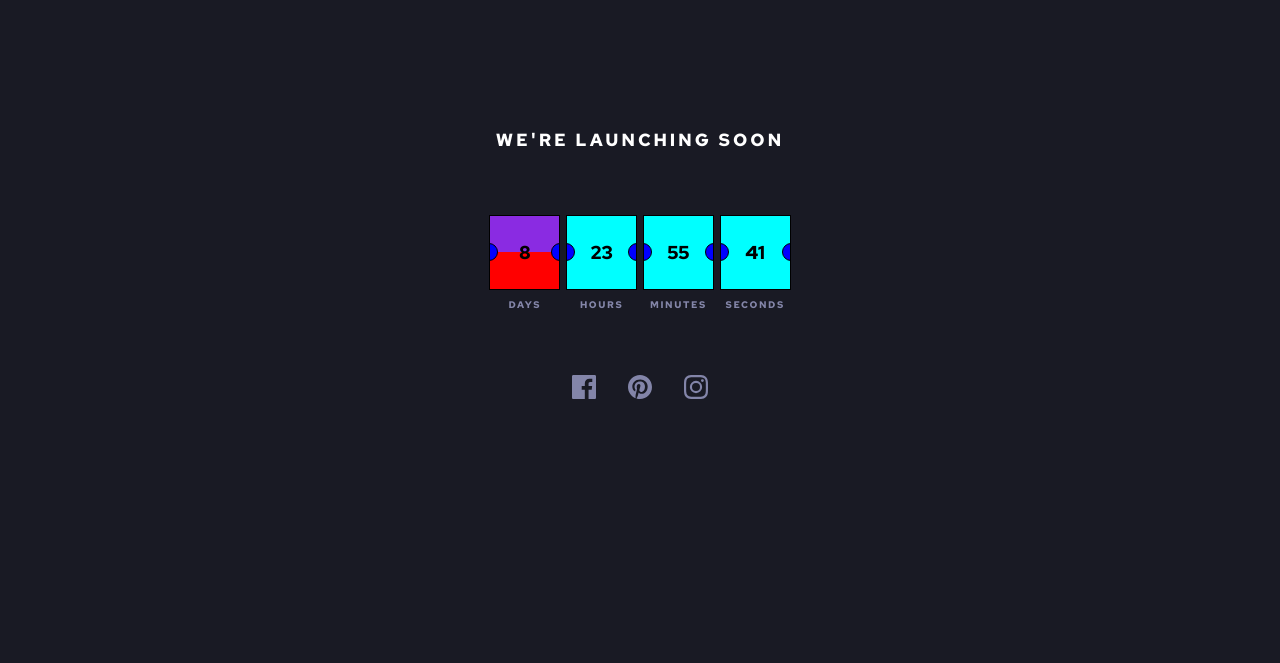
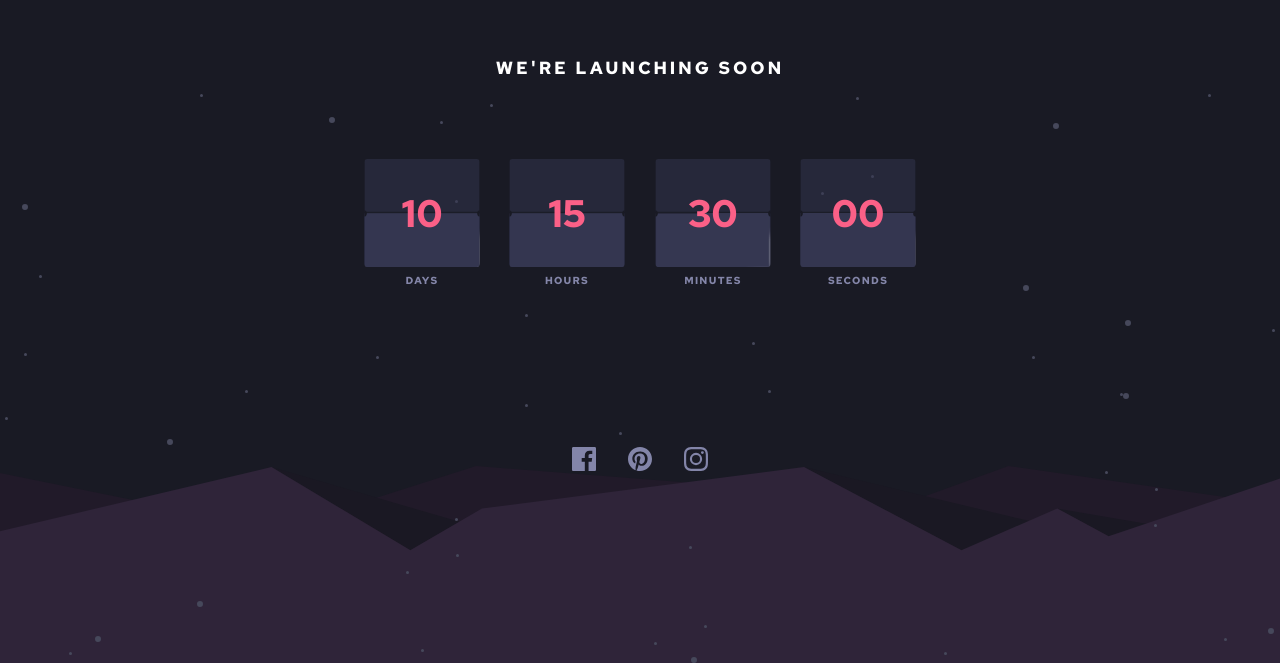
Before and after one commit to romzc/launch-countdown-timer, a plain HTML site: page index.html in a window 1280 px wide. Shown: the part 137-800 px from the top of the page. Drawn offline with Linux system fonts and the light colour scheme.

Commit message:
challenge completed

```diff
--- a/index.html
+++ b/index.html
@@ -19,30 +19,40 @@
   <main>
     <div class="card">
       <div class="card__main">
-        <h3 class="card__number">8</h3>
+        <h3 id="days_id" class="card__number"></h3>
         <div class="card__main-top"></div>
-        <div class="card__main-bottom"></div>
+        <div id="anim_days" class="card__main-bottom trans"></div>
+        <div class="card__main-bottom-trol"></div>
       </div>
-      <p id="days_id" >Days</p>
+      <p>Days</p>
     </div>
 
     <div class="card">
       <div class="card__main">
-        <h3 class="card__number">23</h3>
+        <h3 id="hours_id" class="card__number"></h3>
+        <div class="card__main-top"></div>
+        <div id="anim_hours" class="card__main-bottom trans"></div>
+        <div class="card__main-bottom-trol"></div>
       </div>
-      <p id="hours_id">Hours</p>
+      <p>Hours</p>
     </div>
     <div class="card">
       <div class="card__main">
-        <h3 class="card__number">55</h3>
+        <h3 id="minutes_id" class="card__number"></h3>
+        <div class="card__main-top"></div>
+        <div id="anim_min" class="card__main-bottom trans"></div>
+        <div class="card__main-bottom-trol"></div>
       </div>
-      <p id="minutes_id">Minutes</p>
+      <p>Minutes</p>
     </div>
     <div class="card">
       <div class="card__main">
-        <h3 class="card__number">41</h3>
+        <h3 id="seconds_id" class="card__number"></h3>
+        <div class="card__main-top"></div>
+        <div class="card__main-bottom seconds"></div>
+        <div class="card__main-bottom-trol"></div>
       </div>
-      <p id="seconds_id">Seconds</p>
+      <p>Seconds</p>
     </div>
   </main>
   <footer>
--- a/script/index.js
+++ b/script/index.js
@@ -0,0 +1,64 @@
+const _days = document.getElementById('days_id');
+const _hours = document.getElementById('hours_id');
+const _minutes = document.getElementById('minutes_id');
+const _seconds = document.getElementById('seconds_id');
+
+
+/**
+ *
+ * @param {Number} numberDays
+ */
+const getDate = (deadLine) => {
+    const startDate = new Date();
+    const remainTime = (deadLine - startDate + 1000) / 1000;
+    const seconds = ('0' + Math.floor(remainTime % 60)).slice(-2);
+    const minutes = ('0' + Math.floor((remainTime / 60) % 60)).slice(-2);
+    const hours = ('0' + Math.floor((remainTime / 3600) % 24)).slice(-2);
+    const days = ('0' + Math.floor(remainTime / (3600 * 24))).slice(-2);
+
+    return {
+        remainTime,
+        days,
+        minutes,
+        hours,
+        seconds,
+    }
+}
+
+const deadLine = new Date("Tue Feb 10 2023 9:05:00");
+
+
+const startCountDate = ( deadLine ) => {
+
+    setInterval(() => {
+        let {days, minutes, hours, seconds, remainTime} = getDate(deadLine);
+        _hours.textContent = hours;
+        _days.textContent = days;
+        _minutes.textContent = minutes;
+        _seconds.textContent = seconds;
+
+        const element = document.getElementById("anim_min");
+        element.classList.remove("trans")
+
+        if(seconds == 0 && minutes != 0) {
+            element.classList.add("trans")
+        }
+
+        const hourElem = document.getElementById("anim_hours");
+        hourElem.classList.remove("trans")
+        if (minutes == 0 && hours != 0) {
+            hourElem.classList.add("trans")
+        }
+
+        const dayElem = document.getElementById("anim_days")
+        if (hours == 0 && days != 0 ) {
+            dayElem.classList.add("trans")
+        }
+
+        if (  remainTime <= 1 ) {
+            deadLine.setSeconds((8 * 24) * 3600)
+        }
+    }, 1000)
+}
+
+startCountDate( deadLine )
--- a/styles/index.css
+++ b/styles/index.css
@@ -24,6 +24,9 @@ body {
     justify-content: center;
     gap: 4rem;
     background-color: var(--very-dark-black-blue);
+    background-image: url(./../images/bg-stars.svg), url(../images/pattern-hills.svg);
+    background-repeat: no-repeat;
+    background-position:  bottom;
 }
 
 header {
@@ -44,61 +47,61 @@ header > h1 {
 main {
     display: flex;
     justify-content: center;
-    gap: 0.5rem;
+    gap: 0.1rem;
 
 }
 
 .card {
-    width: 4.3rem;
-    height: 6rem;
+    width: 9rem;
+    height: 7rem;
     display: flex;
     flex-direction: column;
     align-items: center;
     gap: 0.5rem;
+    transform: scale(0.8);
 }
 
 .card__main {
     width: 100%;
     height: 100%;
     position: relative;
-    border: 1px solid black;
-    background-color: aqua;
     display: flex;
     flex-direction: column;
     justify-content: center;
     overflow: hidden;
     z-index: 4;
+    border-radius: 4px;
 }
 
 .card__main::before {
     content: "";
-    width: 1rem;
-    height: 1rem;
-    right: -10px;
+    width: 0.5rem;
+    height: 0.5rem;
+    right: -5px;
     position: absolute;
-    border: 1px solid black;
-    background-color: blue;
+    background-color: var(--very-dark-black-blue);
     border-radius: 50%;
     z-index: 4;
 }
 
 .card__main::after {
     content: "";
-    width: 1rem;
-    height: 1rem;
-    left: -10px;
+    width: 0.5rem;
+    height: 0.5rem;
+    left: -5px;
     position: absolute;
-    border: 1px solid black;
-    background-color: blue;
+    background-color: var(--very-dark-black-blue);
     border-radius: 50%;
     z-index: 4;
 }
 
 .card__main-top {
     width: 100%;
-    height: 50%;
+    height: 49%;
     top: 0;
-    background-color: blueviolet;
+    background-color: var(--dark-desaturated-blue);
+    border-bottom: 0.5px solid var(--very-dark-black-blue);
+    opacity: 0.5;
     position: absolute;
     z-index: 3;
 }
@@ -107,33 +110,78 @@ main {
     width: 100%;
     height: 50%;
     bottom: 0;
-    background-color: red;
+    background-color: var(--dark-desaturated-blue);
     position: absolute;
     z-index: 3;
+    transform-style: preserve-3d;
+}
+
+.card__main-bottom-trol {
+    width: 100%;
+    height: 50%;
+    bottom: 0;
+    background-color: var(--dark-desaturated-blue);
+    position: absolute;
 }
 
 .card__number {
     text-align: center;
     z-index: 4;
+    font-size: 3rem;
+    color: var(--soft-red);
 }
 
 .card > p {
     text-transform: uppercase;
-    font-size: 0.6rem;
+    font-size: 0.8rem;
     letter-spacing: 0.1rem;
     color: var(--grayish-blue);
 }
 
 footer {
+    margin-top: 5rem;
     display: flex;
     justify-content: center;
     gap: 2rem;
 }
 
+footer > img:hover {
+    cursor: pointer;
+    filter: invert(59%) sepia(45%) saturate(2972%) hue-rotate(308deg) brightness(97%) contrast(104%);
+}
+
+.seconds {
+    transform-origin: top;
+    animation: moveUp 1s linear infinite;
+    box-shadow: 12px 13px 9px -14px #ffffff;
+}
+
+.trans {
+    transform-origin: top;
+    animation: moveUp 1s linear;
+    box-shadow: 12px 13px 9px -14px #ffffff;
+}
+
+@keyframes moveUp {
+    0% {
+        transform: rotateY(0);
+    }
+    50% {
+        transform: rotateX(12deg) rotateY(-70deg);
+        opacity: 0.5;
+    }
+    100% {
+        transform: rotateX(12deg) rotateY(-140deg);
+        opacity: 0.1;
+    }
+}
 
 
-
-
+@media (min-width: 450px) {
+    .card {
+        height: 10rem;
+    }
+}
 
 
 
```
